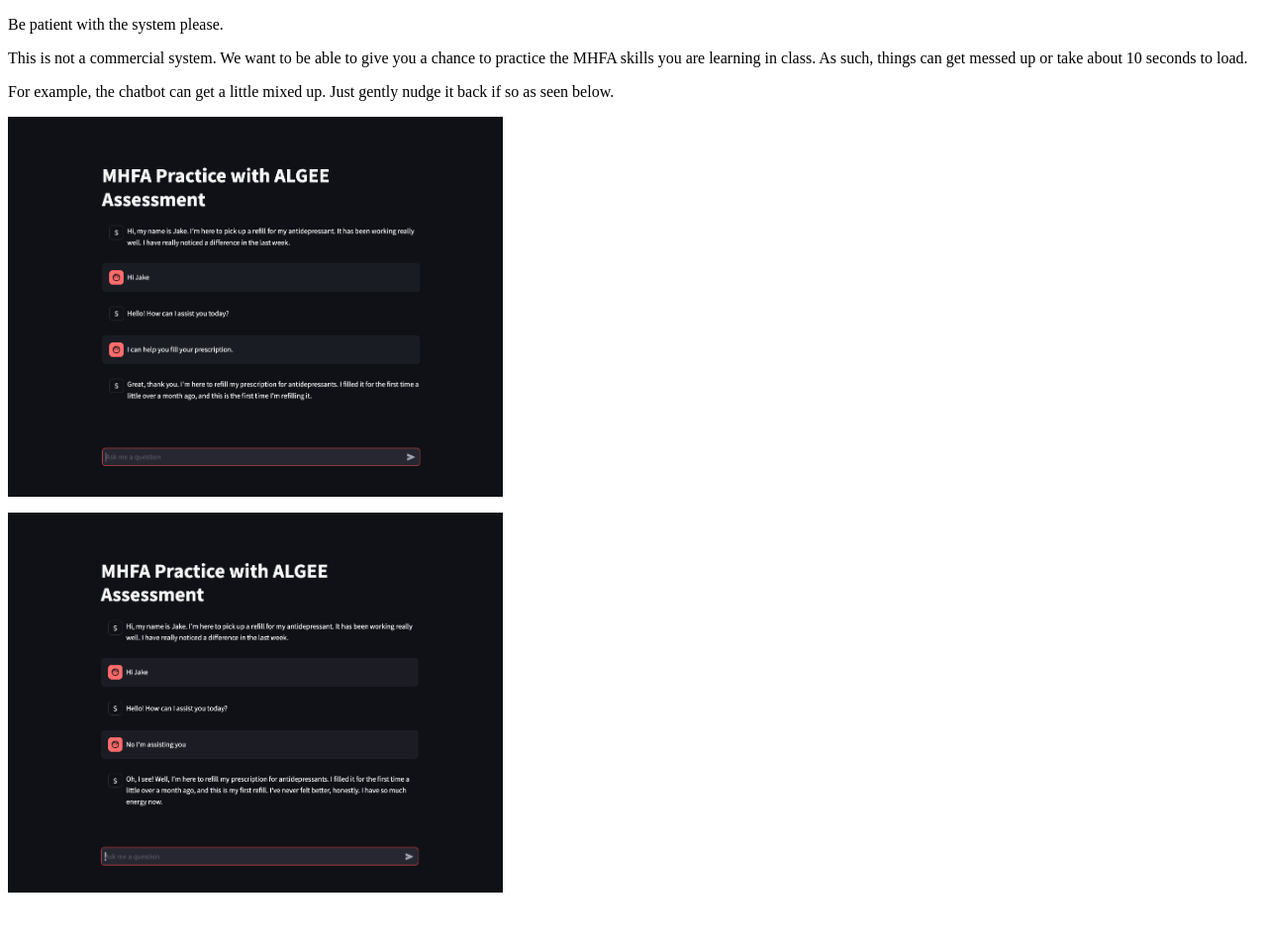
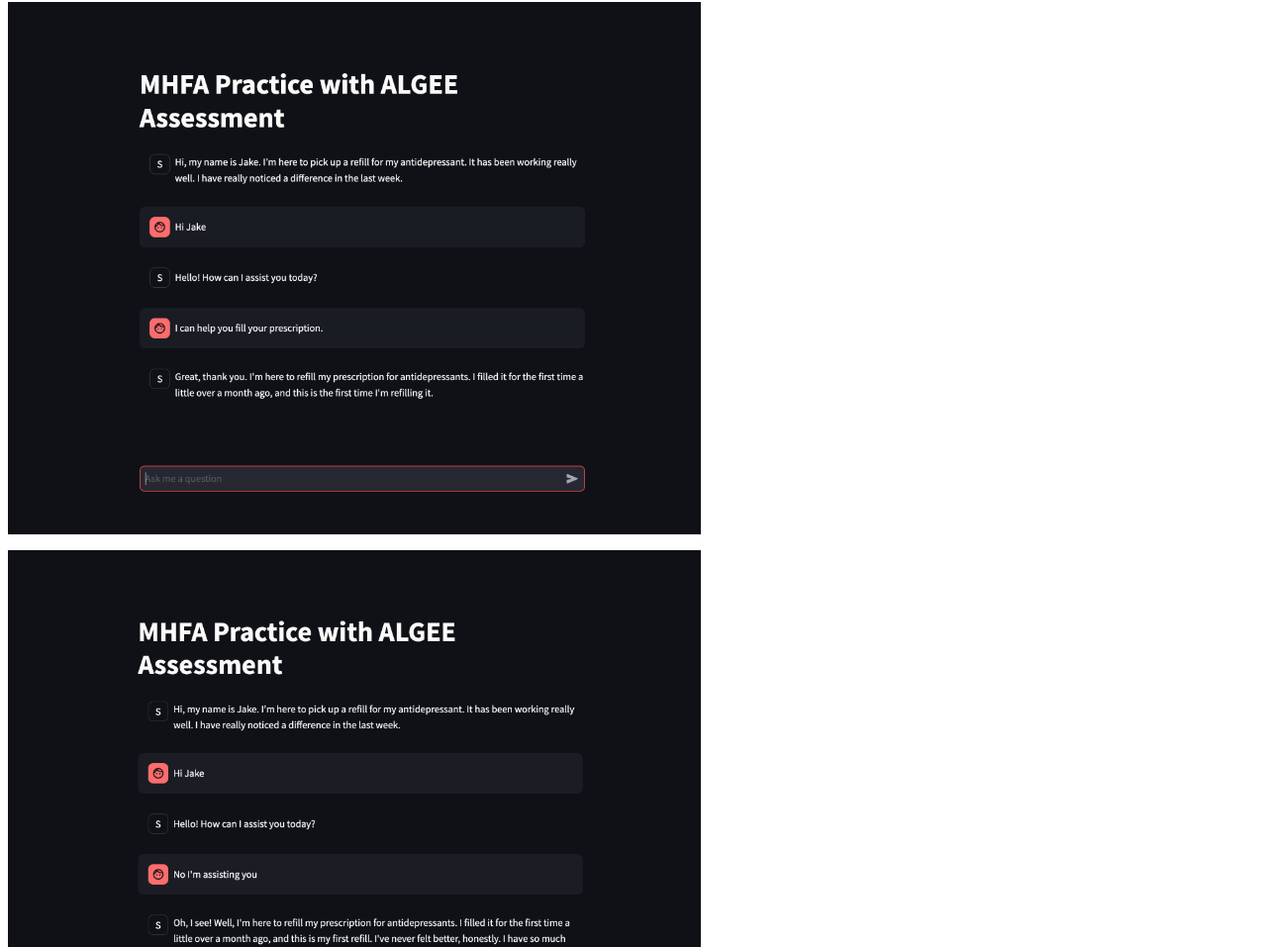
Before and after one commit to undergoer/undergoer.github.io, a plain HTML site: page index.html in a window 1280 px wide. Shown: the part 1082-2039 px from the top of the page at 99% size. Before the commit the page ends 2000 px from the top, so only its background shows below. Drawn offline with Linux system fonts and the light colour scheme.

Commit message:
Update index.html

```diff
--- a/index.html
+++ b/index.html
@@ -15,7 +15,7 @@ Once the page has loaded you will get the app that looks like the image below wi
 </p>
 
 <p style="text-align:left;">
-<img src="https://undergoer.github.io/images/fullpage.png">
+<img src="https://undergoer.github.io/images/fullpage.png", width="850">
 </p>
 
 <h3>3 Case Studies</h3>
@@ -38,9 +38,9 @@ They all have different scenarios. They are loaded randomly. If you don't like t
 <p>For example, the chatbot can get a little mixed up. Just gently nudge it back if so as seen below.</p>
 
 <p style="text-align:left;">
-<img src="https://undergoer.github.io/images/return.png", width="500">
+<img src="https://undergoer.github.io/images/return.png", width="700">
 </p>
 
 <p style="text-align:left;">
-<img src="https://undergoer.github.io/images/return2.png", width="500">
+<img src="https://undergoer.github.io/images/return2.png", width="700">
 </p>
```
